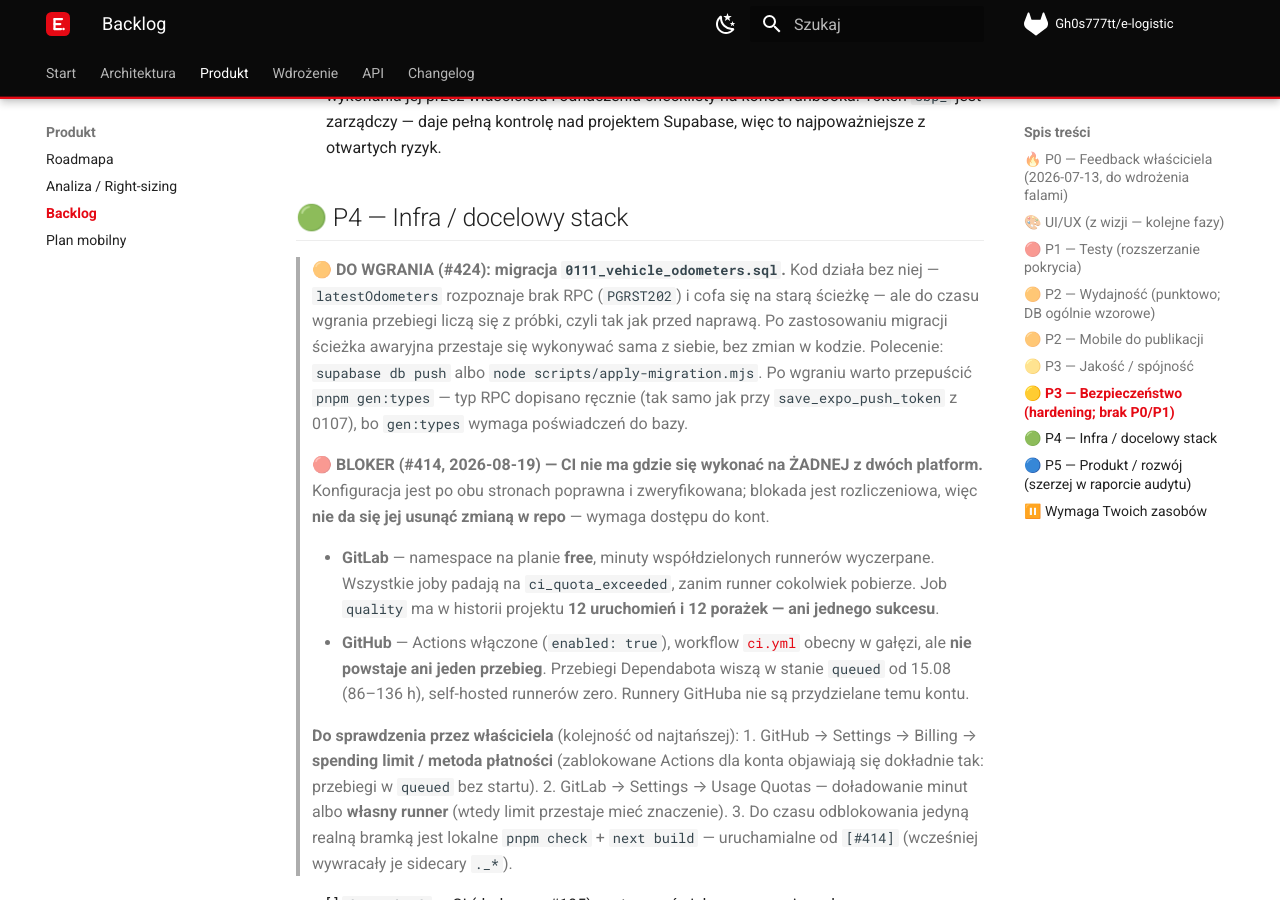
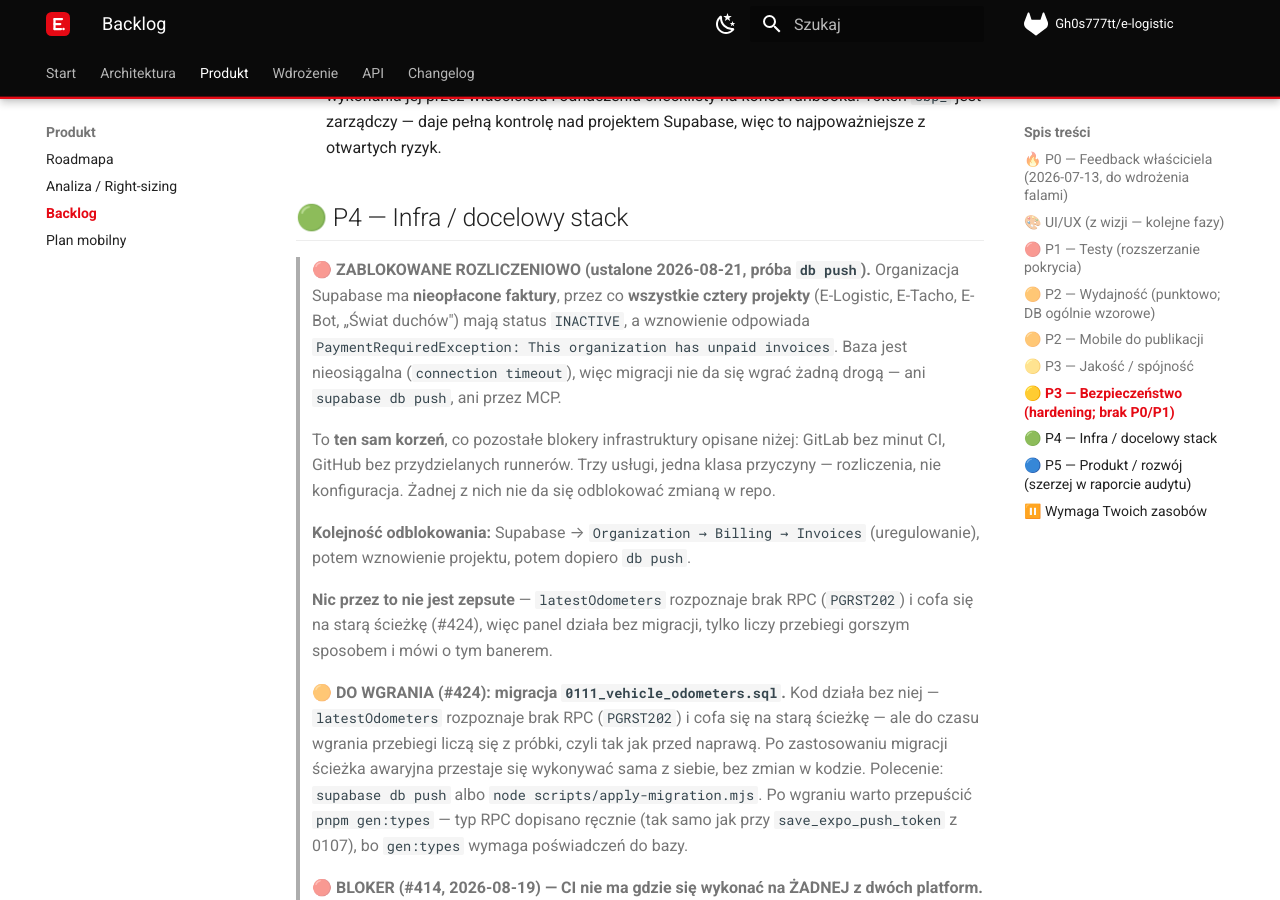
Before and after one commit to Gh0s777tt/E-Map, an MkDocs documentation site: the page built from docs/BACKLOG.md, in a window 1280 px wide and 900 px high, scrolled down 6462 px. Built offline with MkDocs 1.6.1 and Material for MkDocs 9.7.7, drawn with Linux system fonts in a browser that asks for light colours; comment, search, counter and statistics services are not loaded.

Commit message:
docs(backlog): migracji nie da sie wgrac — nieoplacone faktury Supabase [#425]
Proba `supabase db push` (na zyczenie wlasciciela) ustalila twarda przyczyne, ktora
dotad byla zgadywana. MCP jest uwierzytelnione i widzi konto, ale wznowienie projektu
odpowiada PaymentRequiredException: "This organization has unpaid invoices". Wszystkie
CZTERY projekty w organizacji sa INACTIVE, baza odpowiada connection timeout.

To ten sam korzen, co pozostale blokery infrastruktury opisane w tym pliku: GitLab bez
minut CI, GitHub bez przydzielanych runnerow. Trzy uslugi, jedna klasa przyczyny —
rozliczenia, nie konfiguracja. Zadnej nie da sie odblokowac zmiana w repo, wiec zapis
w backlogu jest jedynym miejscem, gdzie to ustalenie moze przetrwac.

Nic przez to nie jest zepsute: sciezka awaryjna z #424 (rozpoznanie PGRST202) sprawia,
ze panel dziala bez migracji — liczy przebiegi gorszym sposobem i mowi o tym banerem.
Gdyby kod byl od migracji uzalezniony, dzis cztery ekrany bylyby martwe.

Co-Authored-By: Claude Opus 5 <noreply@anthropic.com>

```diff
--- a/docs/BACKLOG.md
+++ b/docs/BACKLOG.md
@@ -145,6 +145,24 @@ Autorytatywny stan dostarczenia: [CHANGELOG.md](../CHANGELOG.md).
 
 ## 🟢 P4 — Infra / docelowy stack
 
+> **🔴 ZABLOKOWANE ROZLICZENIOWO (ustalone 2026-08-21, próba `db push`).**
+> Organizacja Supabase ma **nieopłacone faktury**, przez co **wszystkie cztery projekty**
+> (E-Logistic, E-Tacho, E-Bot, „Świat duchów") mają status `INACTIVE`, a wznowienie
+> odpowiada `PaymentRequiredException: This organization has unpaid invoices`. Baza jest
+> nieosiągalna (`connection timeout`), więc migracji nie da się wgrać żadną drogą — ani
+> `supabase db push`, ani przez MCP.
+>
+> To **ten sam korzeń**, co pozostałe blokery infrastruktury opisane niżej: GitLab bez
+> minut CI, GitHub bez przydzielanych runnerów. Trzy usługi, jedna klasa przyczyny —
+> rozliczenia, nie konfiguracja. Żadnej z nich nie da się odblokować zmianą w repo.
+>
+> **Kolejność odblokowania:** Supabase → `Organization → Billing → Invoices` (uregulowanie),
+> potem wznowienie projektu, potem dopiero `db push`.
+>
+> **Nic przez to nie jest zepsute** — `latestOdometers` rozpoznaje brak RPC (`PGRST202`)
+> i cofa się na starą ścieżkę (#424), więc panel działa bez migracji, tylko liczy przebiegi
+> gorszym sposobem i mówi o tym banerem.
+
 > **🟠 DO WGRANIA (#424): migracja `0111_vehicle_odometers.sql`.**
 > Kod działa bez niej — `latestOdometers` rozpoznaje brak RPC (`PGRST202`) i cofa się na
 > starą ścieżkę — ale do czasu wgrania przebiegi liczą się z próbki, czyli tak jak przed
```
